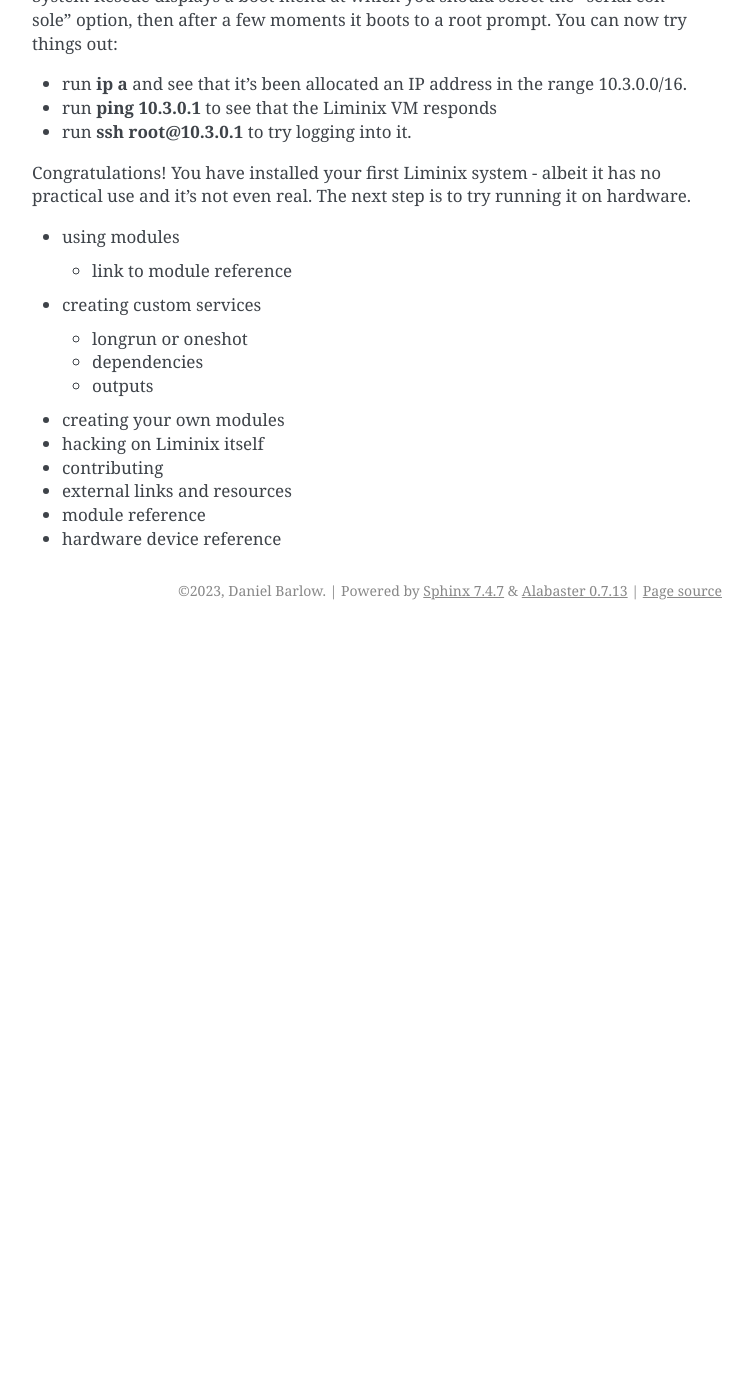
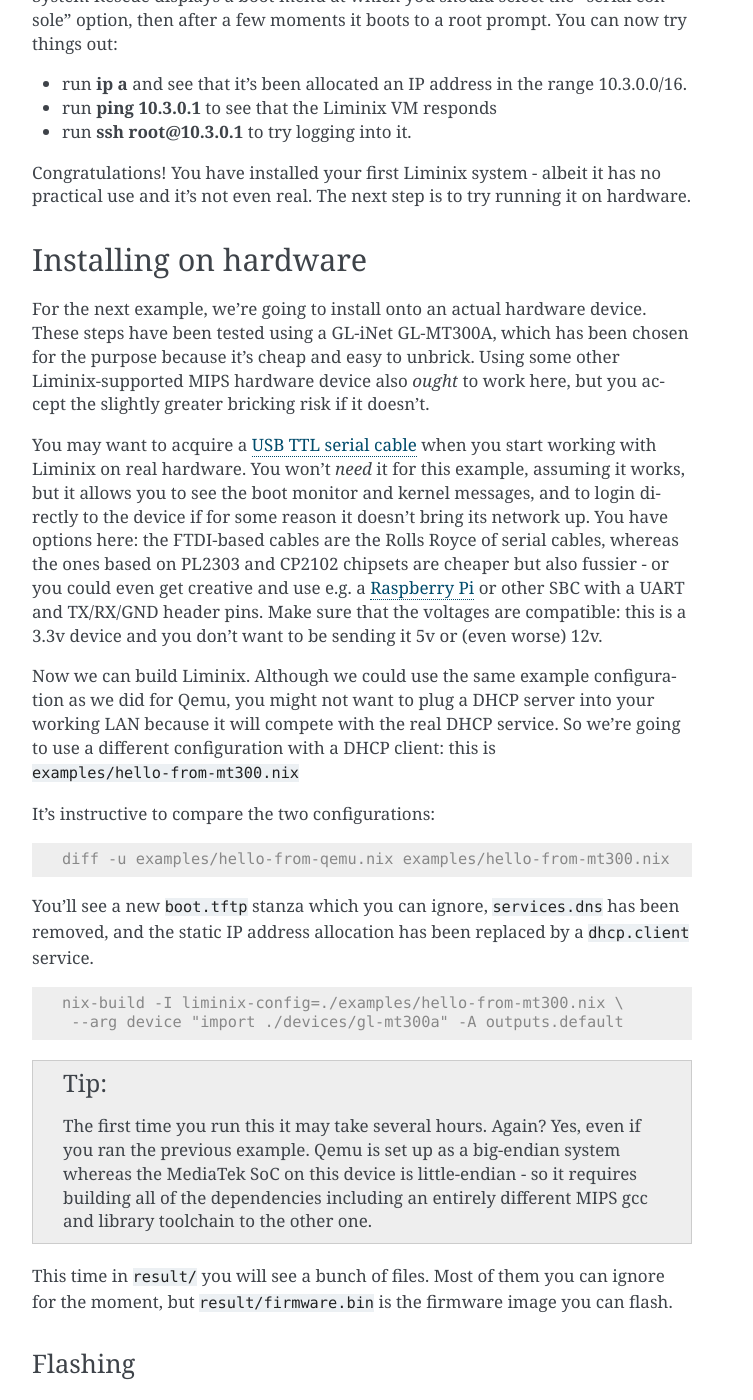
Before and after one commit to telent/liminix, a Sphinx documentation site: the page built from doc/new.rst, in a window 1280 px wide and 1400 px high, scrolled down 2323 px. Shown: the whole window, without its empty margins (388-1141 px from the left). Built offline with Sphinx 7.4.7, drawn with Linux system fonts in a browser that asks for light colours; before the commit the page ends 2953 px from its top, so only the background shows below that; some of the changed text lies outside the part shown.

Commit message:
add example with real hardware

```diff
--- a/doc/new.rst
+++ b/doc/new.rst
@@ -129,6 +129,135 @@ Congratulations! You have installed your first Liminix system - albeit
 it has no practical use and it's not even real. The next step is to try
 running it on hardware.
 
+Installing on hardware
+**********************
+
+For the next example, we're going to install onto an actual hardware
+device.  These steps have been tested using a GL-iNet GL-MT300A, which
+has been chosen for the purpose because it's cheap and easy to
+unbrick. Using some other Liminix-supported MIPS hardware device also
+*ought* to work here, but you accept the slightly greater bricking
+risk if it doesn't.
+
+You may want to acquire a `USB TTL serial cable
+<https://cpc.farnell.com/ftdi/ttl-232r-rpi/cable-debug-ttl-232-usb-rpi/dp/SC12825?st=usb%20to%20uart%20cable>`_
+when you start working with Liminix on real hardware. You
+won't *need* it for this example, assuming it works, but it
+allows you
+to see the boot monitor and kernel messages, and to login directly to
+the device if for some reason it doesn't bring its network up. You have options
+here: the FTDI-based cables are the Rolls Royce of serial cables,
+whereas the ones based on PL2303 and CP2102 chipsets are cheaper but
+also fussier - or you could even get creative and use e.g. a
+`Raspberry Pi <https://pinout.xyz/#>`_ or other SBC with a UART and
+TX/RX/GND header pins. Make sure that the voltages are compatible:
+this is a 3.3v device and you don't want to be sending it 5v or (even
+worse) 12v.
+
+Now we can build Liminix. Although we could use the same example
+configuration as we did for Qemu, you might not want to plug a DHCP
+server into your working LAN because it will compete with the real
+DHCP service. So we're going to use a different configuration with a
+DHCP client: this is :file:`examples/hello-from-mt300.nix`
+
+It's instructive to compare the two configurations:
+
+.. code-block:: console
+
+    diff -u examples/hello-from-qemu.nix examples/hello-from-mt300.nix
+
+You'll see a new ``boot.tftp`` stanza which you can ignore,
+``services.dns`` has been removed, and the static IP address allocation
+has been replaced by a ``dhcp.client`` service.
+
+.. code-block:: console
+
+    nix-build -I liminix-config=./examples/hello-from-mt300.nix \
+     --arg device "import ./devices/gl-mt300a" -A outputs.default
+
+.. tip:: The first time you run this it may take several hours.
+         Again? Yes, even if you ran the previous example. Qemu is
+         set up as a big-endian system whereas the MediaTek SoC
+         on this device is little-endian - so it requires building
+         all of the dependencies including an entirely different
+         MIPS gcc and library toolchain to the other one.
+
+This time in :file:`result/` you will see a bunch of files. Most of
+them you can ignore for the moment, but :file:`result/firmware.bin` is
+the firmware image you can flash.
+
+
+Flashing
+========
+
+Again, there are a number of different ways you could do this: using
+TFTP with a serial cable, through the stock firmware's web UI, or
+using the `vendor's "debrick" process
+<https://docs.gl-inet.com/router/en/3/tutorials/debrick/>`_. The last
+of these options has a lot to recommend it for a first attempt:
+
+* it works no matter what firmware is currently installed
+
+* it doesn't require plugging a router into the same network as your
+  build system and potentially messing up your actual upstream
+
+* no need to open the device and add cables
+
+You can read detailed instructions on the vendor site, but the short version is:
+
+1. turn the device off
+2. connect it by ethernet cable to a computer
+3. configure the computer to have static ip address 192.168.1.10
+4. while holding down the Reset button, turn the device on
+5. after about five seconds you can release the Reset button
+6. visit http://192.168.1.1/ using a web browser on the connected computer
+7. click on "Browse" and choose :file:`result/firmware.bin`
+8. click on "Update firmware"
+9. wait a minute or so while it updates.
+
+There's no feedback from the web interface when the flashing is
+finished, but what should happen is that the router reboots and
+starts running Liminix. Now you need to figure out what address it got
+from DHCP - e.g. by checking the DHCP server logs, or maybe by pinging
+``hello.lan`` or something. Once you've found it on the
+network you can ping it and ssh to it just like you did the Qemu
+example, but this time for real.
+
+.. warning:: Do not leave the default root password in place on any
+             device exposed to the internet!  Although it has no
+             writable storage and no default route, a motivated attacker
+	     with some imagination could probably still do something
+	     awful using it.
+
+Congratulations Part II! You have installed your first Liminix system on
+actual hardware - albeit that it *still* has no practical use.
+
+Exercise for the reader: change the default password by editing
+:file:`examples/hello-from-mt300.nix`, and then create and upload a
+new image that has it set to something less hopeless.
+
+
+Final thoughts
+**************
+
+* These are demonstration configs for pedagogical purposes. If you'd
+  like to see some more realistic uses of Liminix,
+  :file:`examples/rotuer,arhcive,extneder.nix` are based on some
+  actual real hosts in my home network.
+
+* These example images are not writable. Later we will explain how to
+  generate an image that can be changed after installation, and
+  even use :command:`liminix-rebuild` (analogous to :command:`nixos-rebuild`)
+  to keep it up to date.
+
+* The technique used here for flashing was chosen mostly because it
+  doesn't need much infrastructure/tooling, but it is a bit of a faff
+  (requires physical access, vendor specific). There are slicker ways
+  to do it that need a bit more setup - we'll talk about that later as
+  well.
+
+
+
 
 - using modules
 
```
Also changed, not shown: 1 other file.
